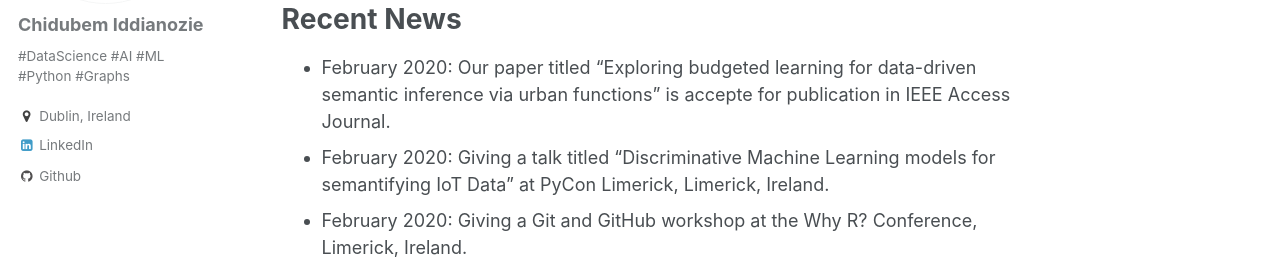
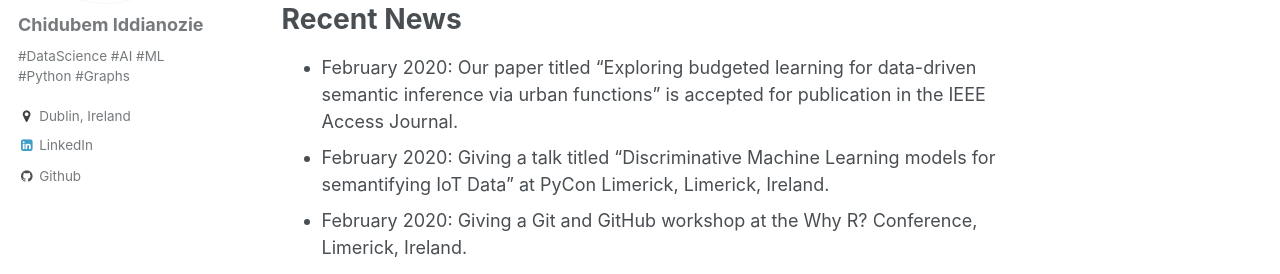
Before and after one commit to chiddianozie/chidubem-iddianozie, a Jekyll site: the page built from _pages/about.md, in a window 1280 px wide and 1144 px high. Shown: the part 289-563 px from the top of the window. Built offline with Jekyll 4.4.1, drawn with Linux system fonts in a browser that asks for light colours.

Commit message:
updated about me

```diff
--- a/_pages/about.md
+++ b/_pages/about.md
@@ -12,7 +12,7 @@ Chidubem Iddianozie is a third year PhD student in Computer Science at the Unive
 
 
 # Recent News
-- February 2020: Our paper titled "Exploring budgeted learning for data-driven semantic inference via urban functions" is accepte for publication in IEEE Access Journal.
+- February 2020: Our paper titled "Exploring budgeted learning for data-driven semantic inference via urban functions" is accepted for publication in the IEEE Access Journal.
 - February 2020: Giving a talk titled "Discriminative Machine Learning models for semantifying IoT Data" at PyCon Limerick, Limerick, Ireland.
 - February 2020: Giving a Git and GitHub workshop at the Why R? Conference, Limerick, Ireland.
 - December 2019: Poster Presentation at NeurIPS for paper titled "Robust representations for transfer learning on heterogeneous spatial graphs", Vancouver, Canada.
```
